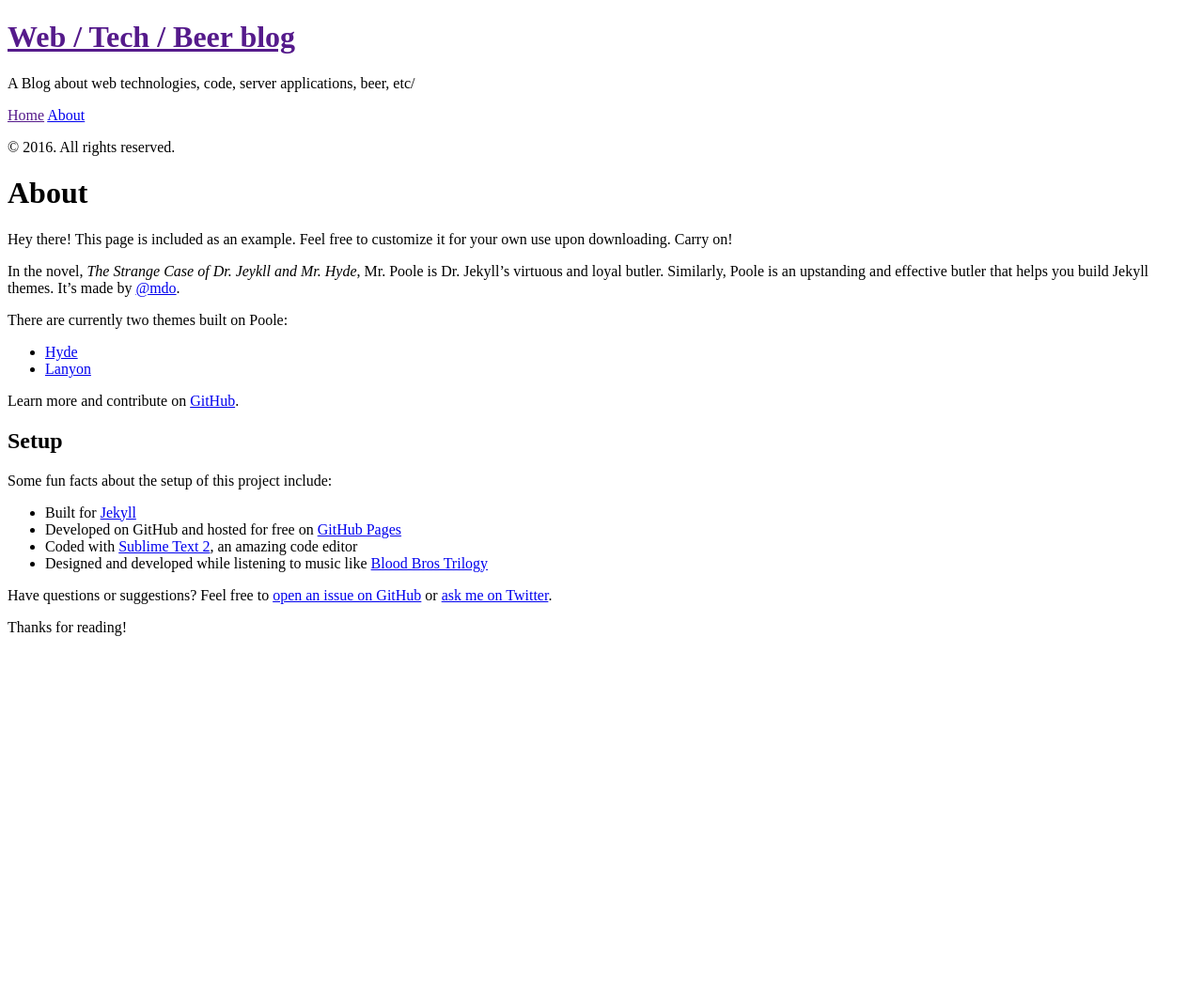
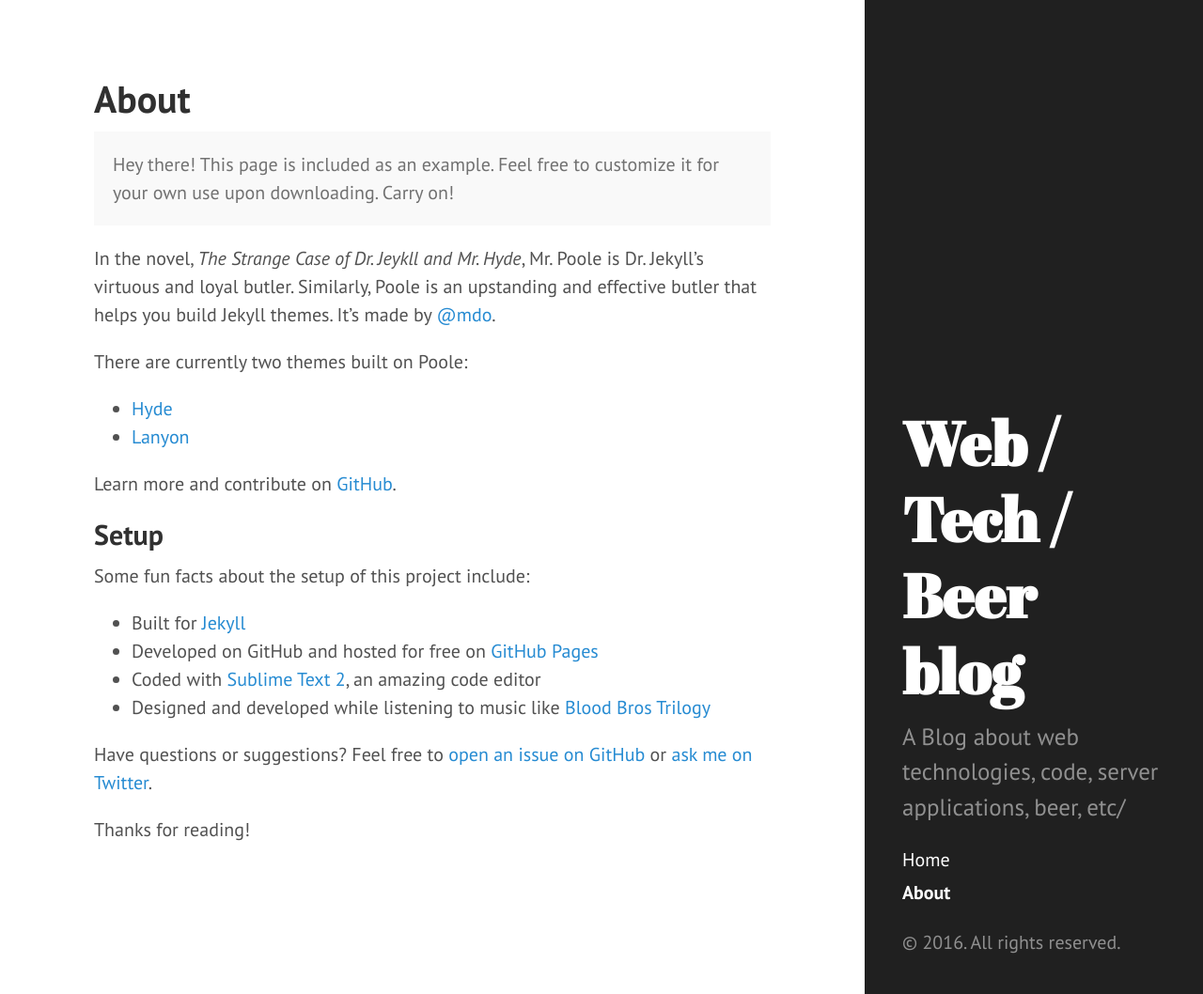
Before and after one commit to fridgerator/fridgerator.github.io, a Jekyll site: the page built from about.md, in a window 1280 px wide and 1058 px high. Shown: the whole window at 94% size. Built offline with Jekyll 4.4.1, drawn with Linux system fonts in a browser that asks for light colours; Markdown is read by kramdown in place of the engine named in the settings.

Commit message:
fixing things

```diff
--- a/_config.yml
+++ b/_config.yml
@@ -1,11 +1,7 @@
 # Dependencies
-markdown:         redcarpet
-highlighter:      pygments
+markdown:         kramdown
 
 gems: 			  [jekyll-paginate, jekyll-gist]
-
-# Permalinks
-permalink:        pretty
 
 # Setup
 title:            Web / Tech / Beer blog
--- a/_includes/head.html
+++ b/_includes/head.html
@@ -15,15 +15,15 @@
   </title>
 
   <!-- CSS -->
-  <link rel="stylesheet" href="{{ site.baseurl }}public/css/poole.css">
-  <link rel="stylesheet" href="{{ site.baseurl }}public/css/syntax.css">
-  <link rel="stylesheet" href="{{ site.baseurl }}public/css/hyde.css">
-  <link rel="stylesheet" href="{{ site.baseurl }}public/css/custom.css">
+  <link rel="stylesheet" href="/public/css/poole.css">
+  <link rel="stylesheet" href="/public/css/syntax.css">
+  <link rel="stylesheet" href="/public/css/hyde.css">
+  <link rel="stylesheet" href="/public/css/custom.css">
   <link rel="stylesheet" href="http://fonts.googleapis.com/css?family=PT+Sans:400,400italic,700|Abril+Fatface">
 
   <!-- Icons -->
-  <link rel="apple-touch-icon-precomposed" sizes="144x144" href="{{ site.baseurl }}public/apple-touch-icon-144-precomposed.png">
-                                 <link rel="shortcut icon" href="{{ site.baseurl }}public/favicon.ico">
+  <link rel="apple-touch-icon-precomposed" sizes="144x144" href="/public/apple-touch-icon-144-precomposed.png">
+                                 <link rel="shortcut icon" href="/public/favicon.ico">
 
   <!-- RSS -->
   <link rel="alternate" type="application/rss+xml" title="RSS" href="/atom.xml">
--- a/_layouts/page.html
+++ b/_layouts/page.html
@@ -1,5 +1,6 @@
 ---
 layout: default
+comments: false
 ---
 
 <div class="page">
--- a/_layouts/post.html
+++ b/_layouts/post.html
@@ -1,5 +1,6 @@
 ---
 layout: default
+comments: true
 ---
 
 <div class="post">
```
Also changed, not shown: _posts/2016-03-20-crystal-and-kemal.markdown (renamed from _posts/2016-03-20-crystal-and-kemal.md, +11 -4 lines).
